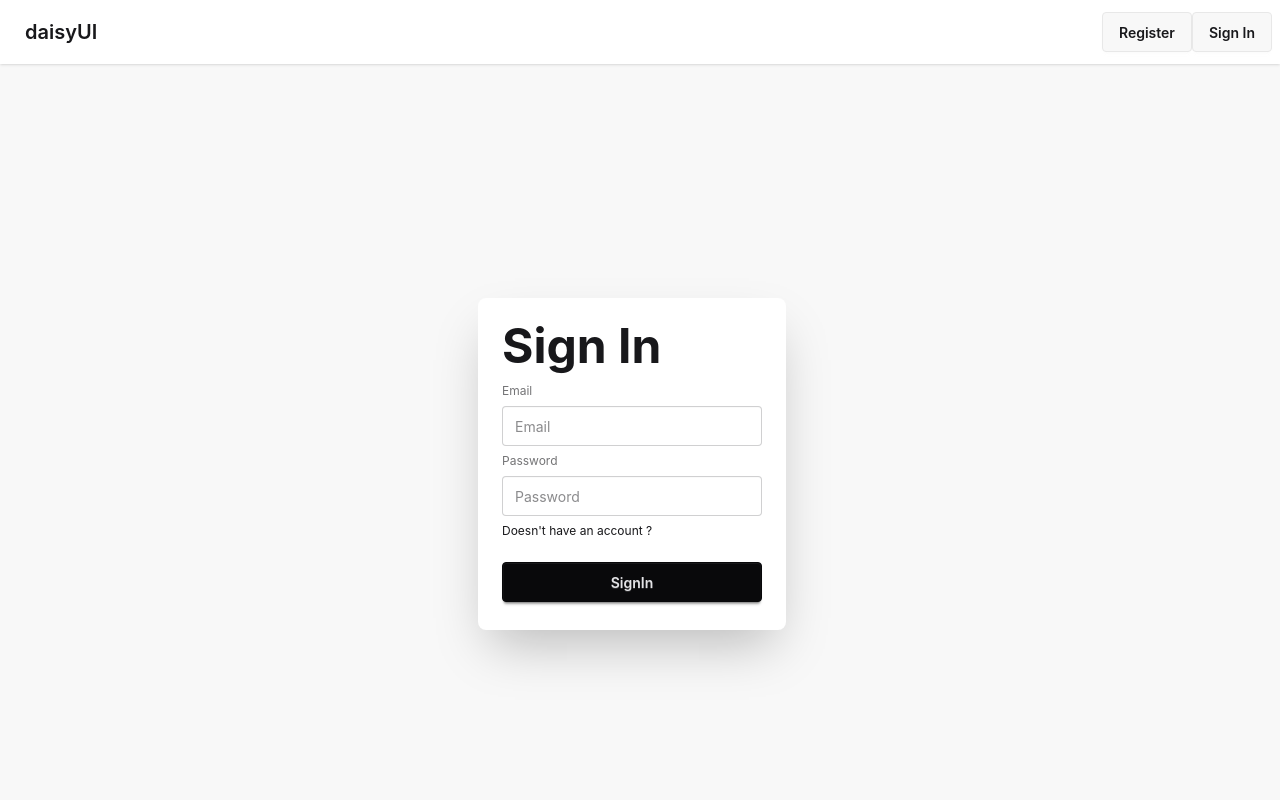
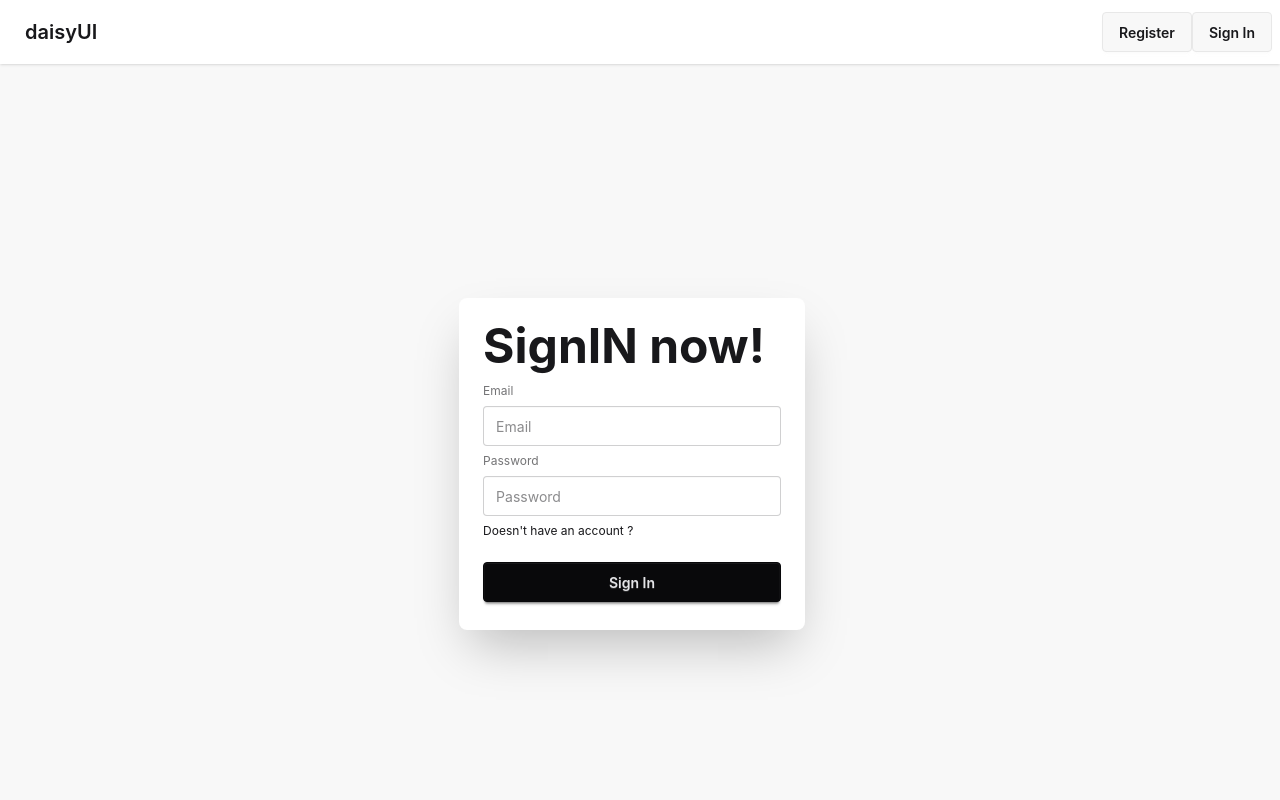
Before and after one commit to Rahaman-Atikur/getAJob_Client, a React (Vite) app: page /signin in a window 1280 px wide. Shown: the top 800 px of the page. Built offline with nearby package versions, Linux system fonts and the light colour scheme.

Commit message:
Handler Function and SIgnin change is done

```diff
--- a/src/Components/SignIn/SignIn.tsx
+++ b/src/Components/SignIn/SignIn.tsx
@@ -1,16 +1,31 @@
+// import Lottie from "lottie-react";
 import { NavLink } from "react-router";
+
+
 const SignIn = () => {
+
+
+  const handleSignIn = (e: React.FormEvent<HTMLFormElement>) => {
+    e.preventDefault();
+    const formData = new FormData(e.currentTarget);
+    const email = formData.get("email");
+    const password = formData.get("password");
+    console.log(email, password);
+
+
+  };
+
   return (
     <div className="hero bg-base-200 min-h-screen">
       <div className="hero-content flex-col lg:flex-row-reverse">
         <div className="text-center lg:text-left"></div>
-        <div className="card bg-base-100 w-full max-w-lg shrink-0 shadow-2xl">
+        <div className="card bg-base-100 w-full max-w-sm shrink-0 shadow-2xl">
           {/* <Lottie animationData={registerLottie} loop={true}></Lottie> */}
           <div className="card-body">
-            <h1 className="text-5xl font-bold">Sign In</h1>
+            <h1 className="text-5xl font-bold">SignIN now!</h1>
             {/* Form of Registration */}
 
-            <form  className="fieldset">
+            <form onSubmit={handleSignIn} className="fieldset">
               <label className="label">Email</label>
               <input
                 name="email"
@@ -27,11 +42,11 @@ const SignIn = () => {
               />
               <div>
                 <NavLink to="/login" className="link link-hover">
-                 Doesn't have an account ?
+                Doesn't have an account ?
                 </NavLink>
               </div>
               <button type="submit" className="btn btn-neutral mt-4">
-                SignIn
+                Sign In
               </button>
             </form>
           </div>
```
